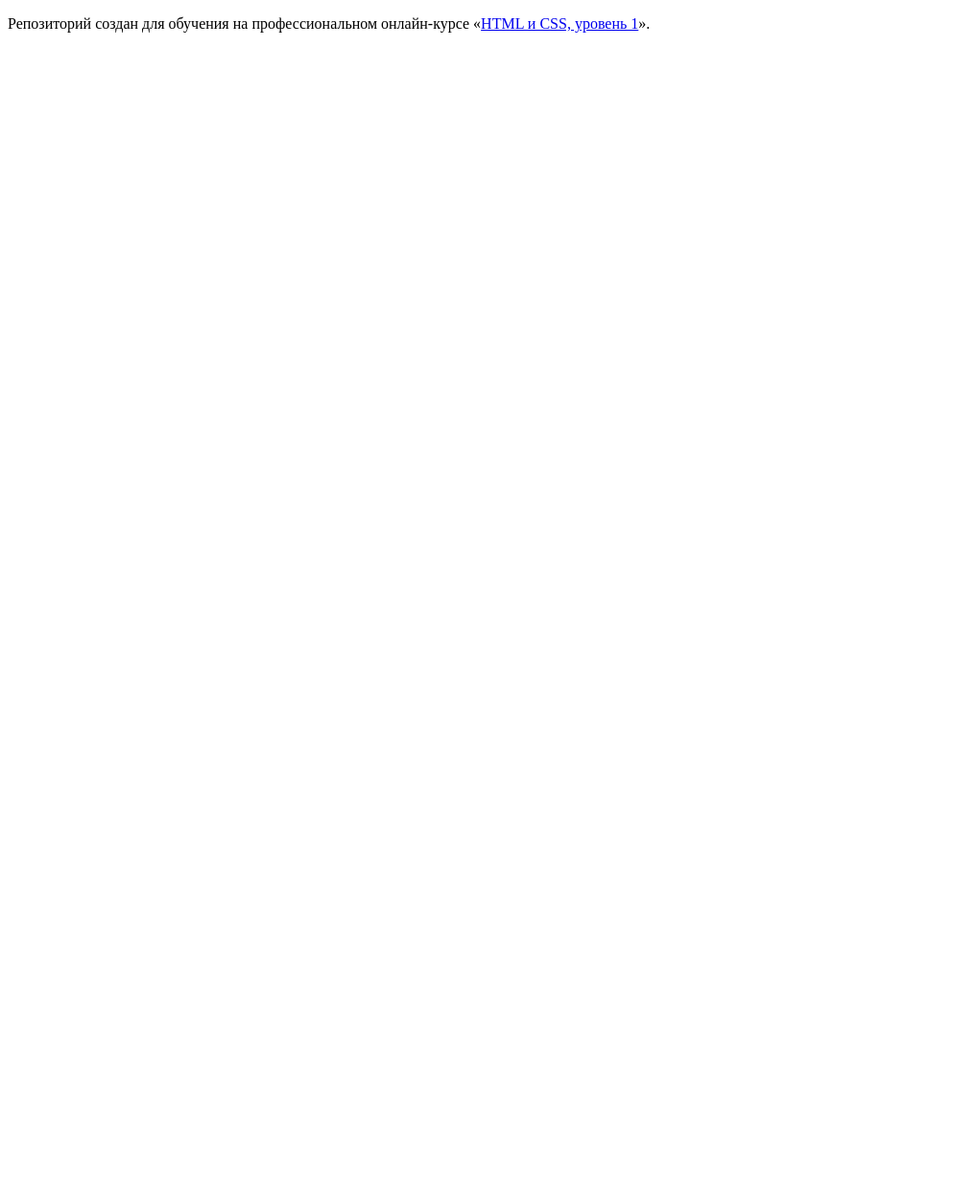
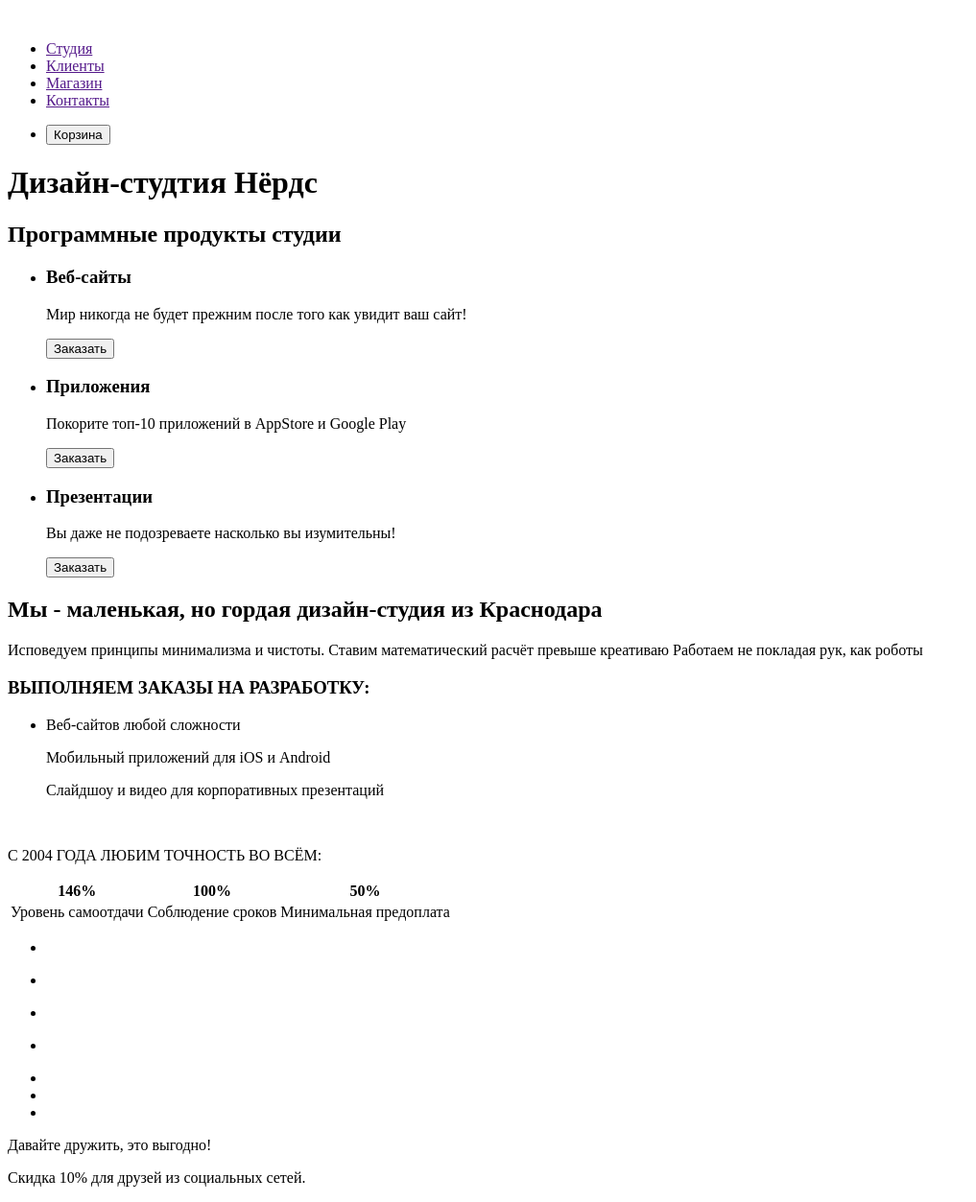
Before and after one commit to Sviatovit/83803-nerds-27, a plain HTML site: page index.html in a window 1280 px wide. Shown: the whole page at 96% size, without its empty margins (0-1017 px from the left). Before the commit the page ends 800 px from the top, so only its background shows below. Drawn offline with Linux system fonts and the light colour scheme.

Commit message:
Домашнее задание

```diff
--- a/index.html
+++ b/index.html
@@ -5,8 +5,101 @@
     <title>HTML Academy: Нёрдс</title>
   </head>
   <body>
-
-    <p>Репозиторий создан для обучения на профессиональном онлайн‑курсе «<a href="https://htmlacademy.ru/intensive/htmlcss">HTML и CSS, уровень 1</a>».</p>
-
+    <header>
+      <nav>
+        <al>
+          <img scr="" width="" height="" alt="">
+        </al>
+        <ul>
+          <li><a href="">Студия</a></li>
+          <li><a href="">Клиенты</a></li>
+          <li><a href="">Магазин</a></li>
+          <li><a href="">Контакты</a></li>
+        </ul>
+        <ul>
+          <li>
+            <button type="button">Корзина</button>
+          </li>
+        </ul>
+      </nav>
+    </header>
+    <main>
+      <!--тут должны быть баннеры-->
+      <h1>Дизайн-студтия Нёрдс</h1>
+      <section>
+        <h2>Программные продукты студии</h2>
+        <ul>
+          <li>
+            <h3>Веб-сайты</h3>
+            <p>Мир никогда не будет прежним после того как увидит ваш сайт!</p>
+            <button type="button">Заказать</button>
+          </li>
+          <li>
+            <h3>Приложения</h3>
+            <p>Покорите топ-10 приложений в AppStore и Google Play</p>
+            <button type="button">Заказать</button>
+          </li>
+          <li>
+            <h3>Презентации</h3>
+            <p>Вы даже не подозреваете насколько вы изумительны!</p>
+            <button type="button">Заказать</button>
+          </li>
+      </section>
+      <section>
+        <h2>Мы - маленькая, но гордая дизайн-студия из Краснодара</h2>
+        <p>Исповедуем принципы минимализма и чистоты. Ставим математический расчёт превыше креативаю Работаем не покладая рук, как роботы</p>
+        <h3>ВЫПОЛНЯЕМ ЗАКАЗЫ НА РАЗРАБОТКУ:</h3>
+        <ul>
+          <li>
+            <p>Веб-сайтов любой сложности</p>
+            <p>Мобильный приложений для iOS и Android</p>
+            <p>Слайдшоу и видео для корпоративных презентаций</p>
+          </li>
+        </ul>
+      </section>
+      <section>
+        <img scr="" width="" height="" alt="">
+        <p>С 2004 ГОДА ЛЮБИМ ТОЧНОСТЬ ВО ВСЁМ:</p>
+        <table>
+          <tr><th>146%</th><th>100%</th><th>50%</th></tr>
+          <tr><td>Уровень самоотдачи</td><td>Соблюдение сроков</td><td>Минимальная предоплата</td></tr>
+        </table>
+      </section>
+      <!--логотипы партнёров-->
+      <section>
+        <ul>
+          <li>
+            <img scr="" width="" height="" alt="">
+          </li>
+        </ul>
+        <ul>
+          <li>
+            <img scr="" width="" height="" alt="">
+          </li>
+        </ul>
+        <ul>
+          <li>
+            <img scr="" width="" height="" alt="">
+          </li>
+        </ul>
+        <ul>
+          <li>
+            <img scr="" width="" height="" alt="">
+          </li>
+        </ul>
+      </section>
+      <!--тут должна быть карта-->
+    </main>
+    <footer>
+      <div>
+        <ul>
+          <li><a href=""></a></li>
+          <li><a href=""></a></li>
+          <li><a href=""></a></li>
+        </ul>
+      </div>
+      <p>Давайте дружить, это выгодно!</p>
+      <p>Скидка 10% для друзей из социальных сетей.</p>
+    </footer>
   </body>
 </html>
```
Also changed, not shown: catalog.html (added, +57 -0 lines).
